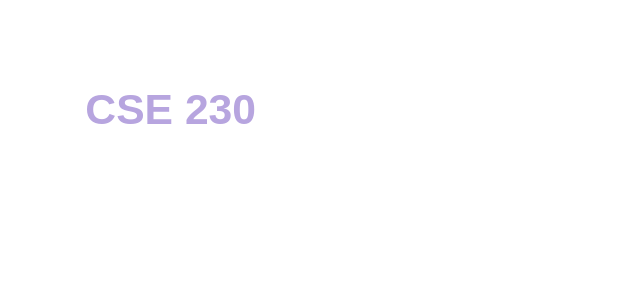
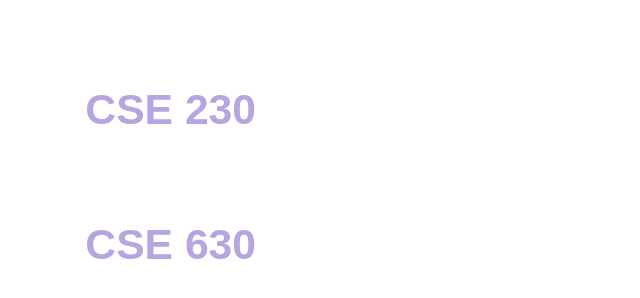
Before and after one commit to joshuaeckroth/learn, a plain HTML site: page index.html in a window 1280 px wide. Shown: the whole page, without its empty margins (0-640 px from the left). Drawn offline with Linux system fonts and the light colour scheme.

Commit message:
Added CSE630 link.

```diff
--- a/index.html
+++ b/index.html
@@ -23,5 +23,6 @@
     </head>
     <body>
         <p><a href="http://cse230.artifice.cc">CSE 230</a></p>
+        <p><a href="http://cse630.artifice.cc">CSE 630</a></p>
     </body>
 </html>
```
